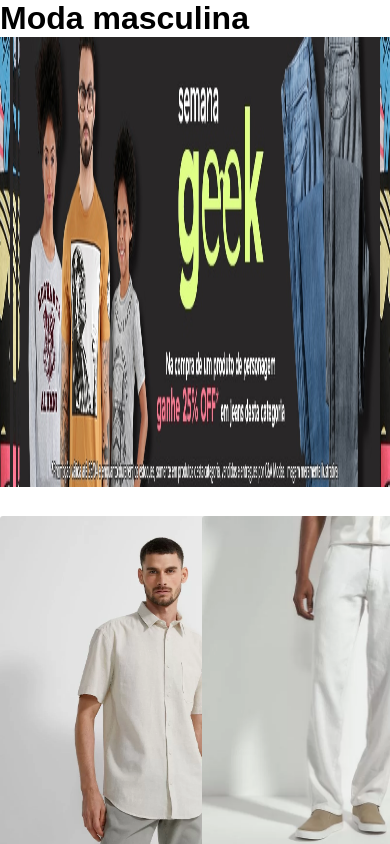
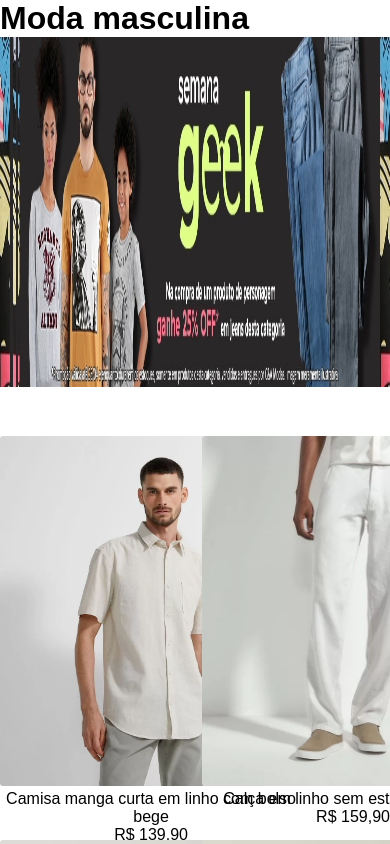
Before and after one commit to izadora0207/CP2-StyledRouter, a React (Create React App) app: page /moda-masculina in a window 390 px wide. Shown: the top 844 px of the page. Built offline with nearby package versions, Linux system fonts and the light colour scheme.

Commit message:
responsividade moda masculina e feminina

```diff
--- a/src/loja-moda/componente/moda-fem/styledFem.js
+++ b/src/loja-moda/componente/moda-fem/styledFem.js
@@ -3,12 +3,15 @@ import styled from "styled-components";
 export const ProdutosFem = styled.div`
     height: 350px;
     border-radius: 7px;
-    margin-right: 25px;
-    margin-bottom: 45px;
+    margin: 20px auto;
 
     img{
         height: 100%;
         border-radius: 3px;
+    }
+
+    @media(max-width: 590px){
+        margin: 20px auto;
     }
 `;
 
@@ -19,12 +22,14 @@ export const Container = styled.body`
 
 export const ProdutosAll = styled.div`
     display: grid;
-    grid-gap: 14px;;
+    grid-template-columns: repeat(4,minmax(0,1fr));
+    grid-gap: 14px;
     max-width: 1280px;
     margin: 0 auto;
 
     @media (min-width: 989px){
         grid-template-columns: repeat(4,minmax(0,1fr));
+        margin: 0 auto;
     }
 
     @media (max-width: 988px){
@@ -35,10 +40,12 @@ export const InfoFem = styled.div`
     display: flex;
     justify-content: center;
     align-items: center;
+    text-align: center;
     flex-direction: column;
+    margin: 0 auto;
 `
 export const BannerFem = styled.img`
-    height: 450px;
+    height: 350px;
     width: 100%;
     margin-bottom: 25px;
 `
--- a/src/loja-moda/componente/moda-infan/ModaInfan.jsx
+++ b/src/loja-moda/componente/moda-infan/ModaInfan.jsx
@@ -1,7 +1,7 @@
 import React from 'react'
 import { Link } from 'react-router-dom'
 import { Produtos, ProdutosM, BannerImg, ContainerProd, PrecoDesc } from './styled'
-import bannerinfantil from '../img/bannerinfantil.jpg'
+import bannerinfantil from '../img/bannerInfantil.jpg'
 import roupai1 from '../img/roupa-infantil1.jpg'
 import roupai2 from '../img/roupa-infantil2.jpg'
 import roupai3 from '../img/roupa-infantil3.jpg'
--- a/src/loja-moda/componente/moda-masc/styledMasc.js
+++ b/src/loja-moda/componente/moda-masc/styledMasc.js
@@ -3,12 +3,15 @@ import styled from "styled-components";
 export const ProdutosMasc = styled.div`
     height: 350px;
     border-radius: 7px;
-    margin-right: 25px;
-    margin-bottom: 45px;
+    margin: 20px auto;
 
     img{
         height: 100%;
         border-radius: 3px;
+    }
+
+    @media(max-width: 590px){
+        margin: 20px auto;
     }
 `;
 
@@ -19,12 +22,14 @@ export const Container = styled.body`
 
 export const ProdutosAll = styled.div`
     display: grid;
-    grid-gap: 14px;;
+    grid-template-columns: repeat(4,minmax(0,1fr));
+    grid-gap: 14px;
     max-width: 1280px;
     margin: 0 auto;
 
     @media (min-width: 989px){
         grid-template-columns: repeat(4,minmax(0,1fr));
+        margin: 0 auto;
     }
 
     @media (max-width: 988px){
@@ -35,10 +40,12 @@ export const InfoMasc = styled.div`
     display: flex;
     justify-content: center;
     align-items: center;
+    text-align: center;
     flex-direction: column;
+    margin: 0 auto;
 `
 export const BannerMasc = styled.img`
-    height: 450px;
+    height: 350px;
     width: 100%;
     margin-bottom: 25px;
 `
```
